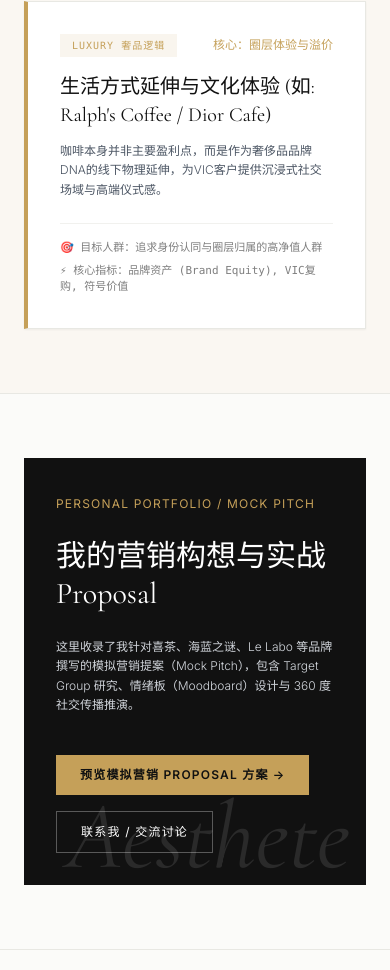
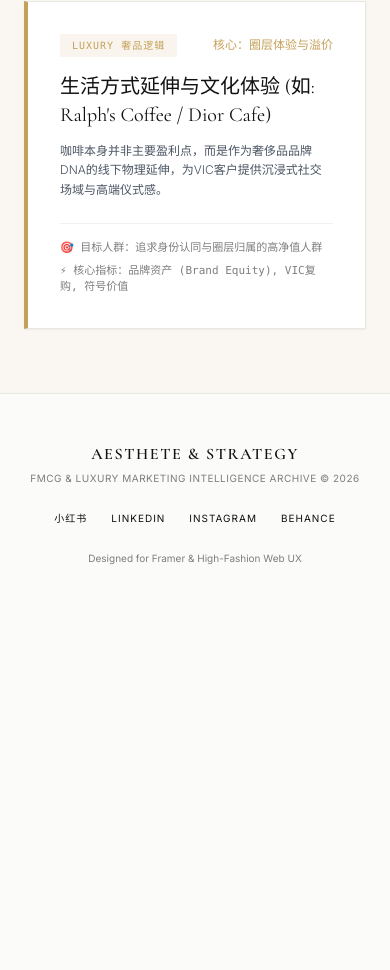
Before and after one commit to Emily-zihan/Everyday-Fashion, a plain HTML site: page index.html in a window 390 px wide. Shown: the part 10047-11017 px from the top of the page. After the commit the page ends 10661 px from the top, so only its background shows below. Drawn offline with nearby package versions, Linux system fonts and the light colour scheme; a web font is replaced by a local one.

Commit message:
Update index.html

```diff
--- a/index.html
+++ b/index.html
@@ -108,7 +108,7 @@
         </span>
       </a>
 
-      <!-- Desktop Nav -->
+      <!-- Desktop Nav (已去除 Portfolio 链接) -->
       <nav class="hidden md:flex items-center space-x-8 text-xs tracking-wider uppercase font-medium text-brand-muted">
         <a href="#hero" class="hover:text-brand-dark transition-colors py-2">首页</a>
         <a href="#gallery" class="hover:text-brand-dark transition-colors py-2">灵感大片</a>
@@ -123,9 +123,6 @@
       <div class="hidden lg:flex items-center space-x-4">
         <a href="https://www.luxe.co/" target="_blank" class="p-2 hover:text-brand-accent transition-colors" title="前往华丽志阅读更多资讯">
           <i class="fa-solid fa-arrow-up-right-from-square text-sm"></i>
-        </a>
-        <a href="#portfolio" class="px-4 py-2 border border-brand-dark text-xs tracking-widest uppercase hover:bg-brand-dark hover:text-white transition-all duration-300 rounded-none">
-          Portfolio
         </a>
       </div>
 
@@ -176,7 +173,7 @@
         </div>
       </div>
 
-      <!-- Hero Visual Card (点击弹窗阅读) -->
+      <!-- Hero Visual Card -->
       <div class="lg:col-span-7">
         <div onclick="openHeroModal()" class="block relative group cursor-pointer img-zoom-container bg-brand-card p-3 border border-brand-border shadow-sm">
           <div class="relative h-[420px] md:h-[500px] overflow-hidden">
@@ -435,7 +432,7 @@
 
     <div class="grid grid-cols-1 md:grid-cols-12 gap-6">
 
-      <!-- Big Moodboard Poster (点击弹窗阅读) -->
+      <!-- Big Moodboard Poster -->
       <div onclick="openParisRunwayModal()" class="content-card filter-item runway luxury md:col-span-7 bg-brand-card p-4 border border-brand-border space-y-4 cursor-pointer group">
         <div class="relative h-[400px] img-zoom-container overflow-hidden">
           <img src="https://images.unsplash.com/photo-1515886657613-9f3515b0c78f?auto=format&fit=crop&w=1200&q=80" alt="Runway Trend" class="w-full h-full object-cover">
@@ -657,8 +654,9 @@
         点击下方不同行业品类，直观对比快消品（高频效率）与奢侈品（溢价符号）在策略上的核心差异：
       </p>
 
+      <!-- 自动化脚本动态插入的今日实时对标速递区域 -->
       <!-- LAB-UPDATE-START -->
-      <div class="my-6 p-6 bg-white border border-brand-accent shadow-sm text-left">
+      <div class="mb-8 p-6 bg-white border border-brand-accent shadow-sm">
         <div class="flex items-center justify-between mb-3">
           <span class="text-[10px] font-mono uppercase tracking-widest bg-brand-accent/20 text-brand-dark px-3 py-1 font-semibold">🔥 今日实时自动对标速递</span>
           <span class="text-xs text-brand-accent font-mono">AI 动态抓取</span>
@@ -694,7 +692,7 @@
           </div>
           <h3 class="text-xl font-serif font-normal mb-3 text-brand-dark" id="fmcg-title">高频复购与爆品矩阵 (如: 瑞幸 / 三顿半)</h3>
           <p class="text-gray-600 text-xs leading-relaxed font-light mb-6" id="fmcg-desc">
-            依靠极致的供应链、每日优惠券裂变、联名IP快速引流，抢占大众“提神醒脑”的高频刚需心智，追求规模化与快速动销。
+            依靠极致的供应链、每日优惠券裂变、联名IP快速引流，抢占大众‘提神醒脑’的高频刚需心智，追求规模化与快速动销。
           </p>
         </div>
         <div class="border-t pt-4 border-brand-border/60 space-y-1.5 text-[11px] text-brand-muted font-mono">
@@ -720,33 +718,6 @@
         </div>
       </div>
 
-    </div>
-  </section>
-
-  <!-- ==================== PORTFOLIO / MOCK PITCH SECTION ==================== -->
-  <section id="portfolio" class="py-16 px-6 max-w-7xl mx-auto border-t border-brand-border">
-    <div class="bg-brand-dark text-white p-8 md:p-14 relative overflow-hidden">
-      <div class="max-w-2xl space-y-6 relative z-10">
-        <span class="text-xs uppercase tracking-widest text-brand-accent">Personal Portfolio / Mock Pitch</span>
-        <h2 class="font-serif text-3xl md:text-5xl font-normal leading-tight">
-          我的营销构想与实战 Proposal
-        </h2>
-        <p class="text-xs text-gray-300 font-light leading-relaxed">
-          这里收录了我针对喜茶、海蓝之谜、Le Labo 等品牌撰写的模拟营销提案（Mock Pitch），包含 Target Group 研究、情绪板（Moodboard）设计与 360 度社交传播推演。
-        </p>
-        <div class="pt-4 flex flex-wrap gap-4">
-          <button onclick="openProposalModal()" class="px-6 py-3 bg-brand-accent text-brand-dark text-xs uppercase tracking-widest font-semibold hover:bg-white transition-colors">
-            预览模拟营销 Proposal 方案 →
-          </button>
-          <a href="mailto:yourname@example.com" class="px-6 py-3 border border-white/30 text-xs uppercase tracking-widest hover:border-white transition-colors">
-            联系我 / 交流讨论
-          </a>
-        </div>
-      </div>
-
-      <div class="absolute right-4 bottom-0 opacity-10 font-serif text-8xl md:text-9xl pointer-events-none italic">
-        Aesthete
-      </div>
     </div>
   </section>
 
@@ -929,7 +900,7 @@
         '工艺与有形体验：Loewe 怎样用有机的材质语言重塑空间感？',
         '<div class="space-y-4 text-xs font-light text-gray-700 leading-relaxed">' +
           '<p class="p-3 bg-brand-champagne/40 font-serif italic text-brand-dark">“在数字营销过载的时代，极致的线下触觉体验成为了奢品最稀缺的沟通媒介。”</p>' +
-          '<p><b>【美学视角】</b>Loewe 在米兰家具展及快闪空间中，放弃了传统奢品冰冷的金碧辉煌，改用皮革、编织、原木等充满自然纹理的有机材质。通过灯光与材质的触觉互动，将品牌‘百年手工艺’的 DNA 转化为触手可及的空间语言。</p>' +
+          '<p><b>【美学视角】</b>Loewe 在米兰家具展及快闪空间中，放弃了传统奢品冰冷的金碧辉煌，改用皮革,编织,原木等充满自然纹理的有机材质。通过灯光与材质的触觉互动，将品牌‘百年手工艺’的 DNA 转化为触手可及的空间语言。</p>' +
           '<div class="pt-4 border-t border-brand-border flex flex-wrap gap-3">' +
             '<a href="https://luxe.co/post/285602" target="_blank" class="px-4 py-2 bg-brand-dark text-white text-[10px] uppercase tracking-widest hover:bg-brand-accent transition-colors">阅读华丽志原文报道 ↗</a>' +
             '<a href="https://www.loewe.com/" target="_blank" class="px-4 py-2 border border-brand-dark text-brand-dark text-[10px] uppercase tracking-widest hover:bg-brand-dark hover:text-white transition-colors">前往 Loewe 官方网站 ↗</a>' +
@@ -1154,20 +1125,6 @@
         'https://images.unsplash.com/photo-1534452203293-494d7ddbf7e0?auto=format&fit=crop&w=500&q=80'
       );
     }
-
-    function openProposalModal() {
-      openDetailModal(
-        '个人 Mock Pitch：喜茶 x 奢侈品香氛跨界提案',
-        '<div class="space-y-4 text-xs font-light text-gray-700 leading-relaxed">' +
-          '<p><b>【提案概述】</b>这是针对快消茶饮与高端沙龙香跨界的模拟营销方案。</p>' +
-          '<p><b>1. Target Group 分析：</b>锁定 22-30 岁追求生活质感的精致白领女性；<br>' +
-          '<b>2. 核心 Big Idea：</b>‘喝得见的东方香调’——将茶饮的嗅觉香气与香水的后调进行物理联名；<br>' +
-          '<b>3. 360 度传播推演：</b>小红书种草矩阵 + 线下气味主题快闪店 + 极简亚克力限定杯套设计。</p>' +
-          '<p class="p-2 bg-brand-bg border border-brand-border text-[10px] text-brand-muted">💡 面试官交流提示：完整版 15 页 PDF 包含 Moodboard 情绪板与预算分配表，欢迎邮件联系获取。</p>' +
-        '</div>',
-        ''
-      );
-    }
   </script>
 </body>
 </html>
```
